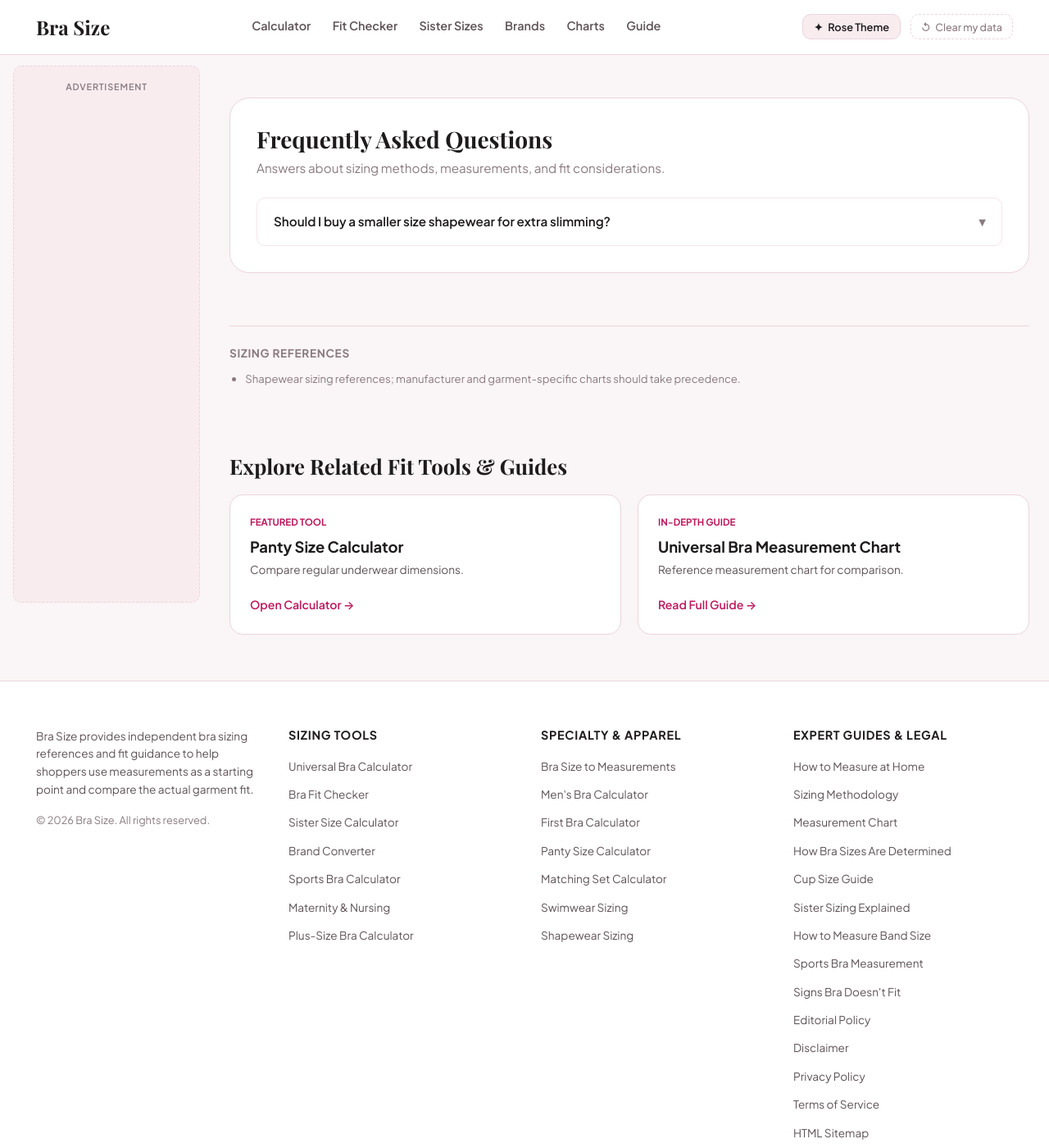
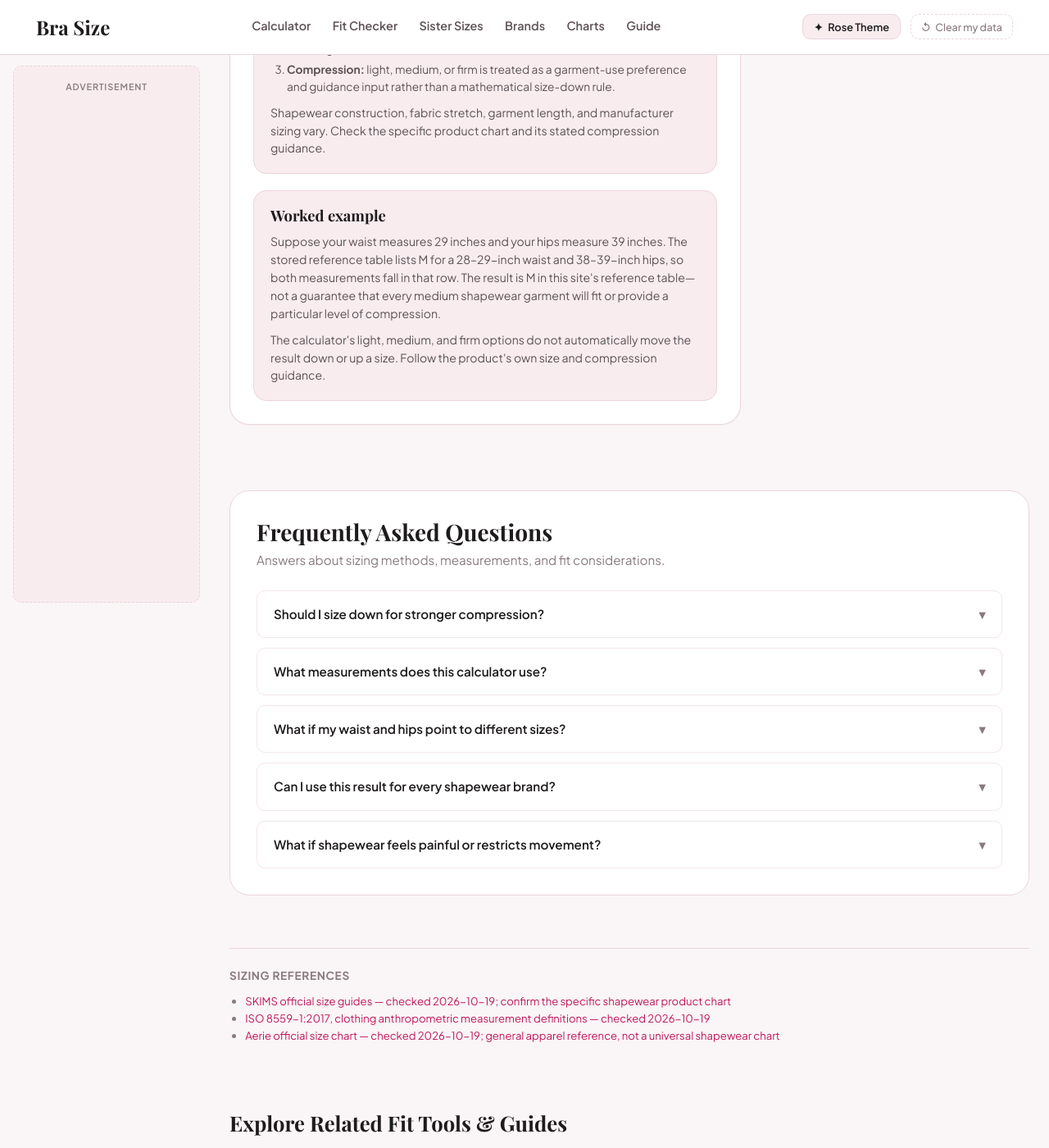
Before and after one commit to sharpedge74-cmyk/Bra-Size-Pro, a Jekyll site: the page built from shapewear-size-calculator.html, in a window 1280 px wide and 1400 px high, scrolled down 1237 px. Shown: the whole window at 82% size. Built offline with Jekyll 4.4.1, drawn with Linux system fonts in a browser that asks for light colours; some web fonts are replaced; some of the changed text lies outside the part shown.

Commit message:
Update sizing guidance with worked examples, clearer limitations and source references

```diff
--- a/shapewear-size-calculator.html
+++ b/shapewear-size-calculator.html
@@ -1,15 +1,17 @@
 ---
 layout: tool
-title: "Shapewear Size Calculator"
-description: "Estimate a shapewear starting size from waist and hip measurements and compare the result with the specific garment chart."
+title: "Shapewear Size Calculator: Waist and Hips"
+description: "Estimate a shapewear starting size from waist and hip measurements, compare compression options, and check the garment's size chart."
 permalink: /shapewear-size-calculator
 breadcrumb_label: "Shapewear Calculator"
 intent: "Estimate shapewear size from body measurements"
-last_reviewed: "2026-02-10"
+last_reviewed: "2026-10-19"
 tool_js: "shapewear-size-calculator.js"
 ads: "tool"
 sources:
-  - "Shapewear sizing references; manufacturer and garment-specific charts should take precedence."
+  - '<a href="https://skims.com/en-pf/pages/size-guides-bras" target="_blank" rel="noopener">SKIMS official size guides — checked 2026-10-19; confirm the specific shapewear product chart</a>'
+  - '<a href="https://www.iso.org/standard/61686.html" target="_blank" rel="noopener">ISO 8559-1:2017, clothing anthropometric measurement definitions — checked 2026-10-19</a>'
+  - '<a href="https://www.ae.com/US/en/content/help/aerie-size-chart" target="_blank" rel="noopener">Aerie official size chart — checked 2026-10-19; general apparel reference, not a universal shapewear chart</a>'
 related_tool:
   title: "Panty Size Calculator"
   desc: "Compare regular underwear dimensions."
@@ -19,10 +21,20 @@ related_guide:
   desc: "Reference measurement chart for comparison."
   url: "/bra-measurement-chart"
 faq:
-  - q: "Should I buy a smaller size shapewear for extra slimming?"
-    a: "Do not assume that sizing down improves shapewear performance. Compression level, garment construction, body measurements, and manufacturer instructions all matter. Use the garment's chart and choose a size that fits its stated measurement range."
+  - q: "Should I size down for stronger compression?"
+    a: "No. Do not assume a smaller size is the right way to increase compression. Check the exact garment's measurement chart and compression guidance."
+  - q: "What measurements does this calculator use?"
+    a: "It compares waist and hip measurements with the site's reference ranges. The compression selector changes the displayed guidance, not the size match."
+  - q: "What if my waist and hips point to different sizes?"
+    a: "Use the product's chart and consider its cut and intended fit. The calculator will not force two different measurement ranges into one label."
+  - q: "Can I use this result for every shapewear brand?"
+    a: "No. The ranges are a site reference based on the stored panty-size table, not a verified universal shapewear standard. Check the exact garment chart."
+  - q: "What if shapewear feels painful or restricts movement?"
+    a: "Remove a garment that causes pain, numbness, breathing restriction, or skin injury. Do not treat compression as a reason to tolerate discomfort."
+
 ---
 
+<section class="calculator-reference"><h2>Direct answer</h2><p>This calculator compares your waist and hip measurements with the site's stored reference ranges to suggest a starting size. Its compression selector changes the guidance, not the size calculation. Because shapewear varies by cut, fabric, compression design, and brand, use the result as a reference and check the chart for the exact garment.</p></section>
 <div class="calculator-card">
   <form id="shapewear-form" class="calc-form" data-measurement-unit-form>
     <div class="calc-control-group measurement-unit-control">
@@ -86,3 +98,4 @@ faq:
     </div>
   </div>
 </div>
+<section class="calculator-reference"><h2>Worked example</h2><p>Suppose your waist measures 29 inches and your hips measure 39 inches. The stored reference table lists M for a 28–29-inch waist and 38–39-inch hips, so both measurements fall in that row. The result is M in this site's reference table—not a guarantee that every medium shapewear garment will fit or provide a particular level of compression.</p><p>The calculator's light, medium, and firm options do not automatically move the result down or up a size. Follow the product's own size and compression guidance.</p></section>
```
